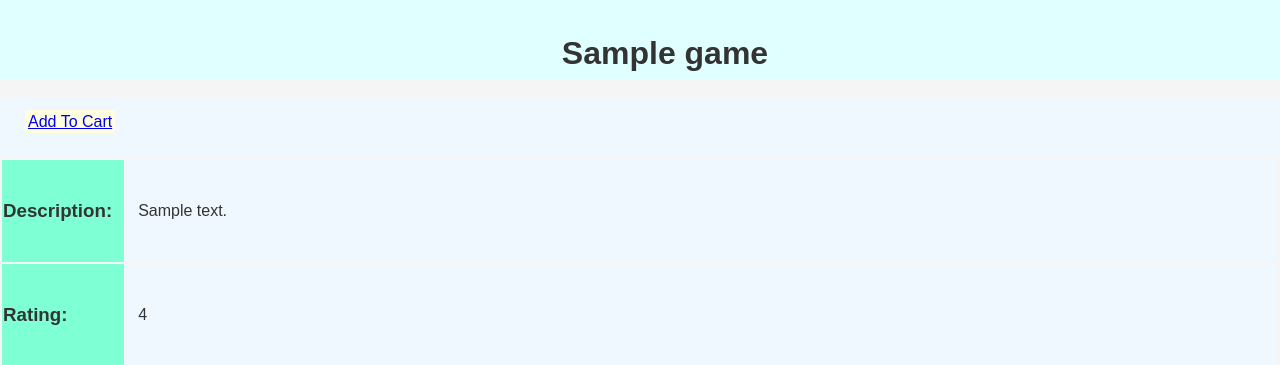
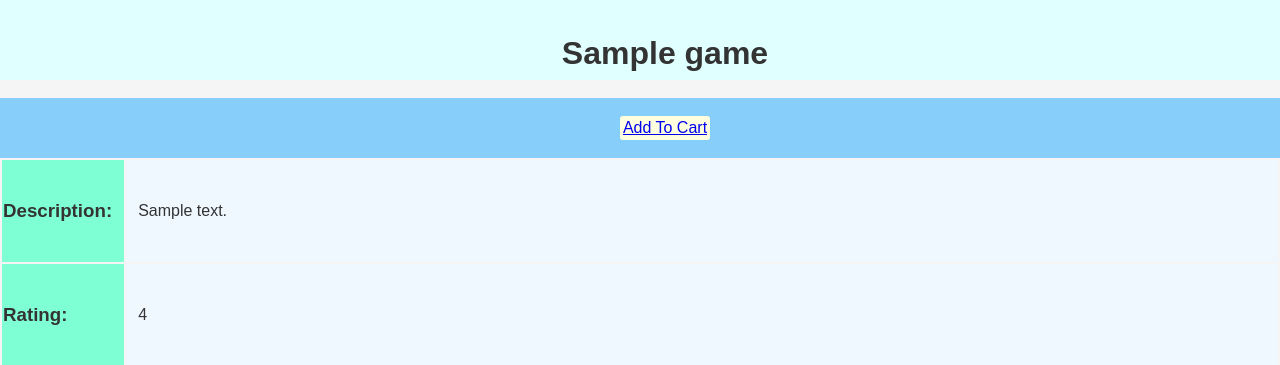
Before and after one commit to semiseoo/DBGameCatalogue, a Flask app: page /game/1 in a window 1280 px wide; the page is wider, and only the part inside the window is pictured. Shown: the part 65-430 px from the top of that part. Run offline with Flask 3, Linux system fonts and the light colour scheme; tables that the repository leaves empty hold one stand-in row (values such as "Sample post"); data that the repository does not hold is empty; some libraries are stand-ins or nearby versions.

Commit message:
Update style.css

```diff
--- a/static/style.css
+++ b/static/style.css
@@ -61,7 +61,9 @@ opacity: 0.7;
     width:100%;
     height: 30px;
     padding: 15px 25px;
-    background: aliceblue;
+    background: lightskyblue;
+    display: flex;
+    align-items: center;
     justify-content: center;
 }
 
```
